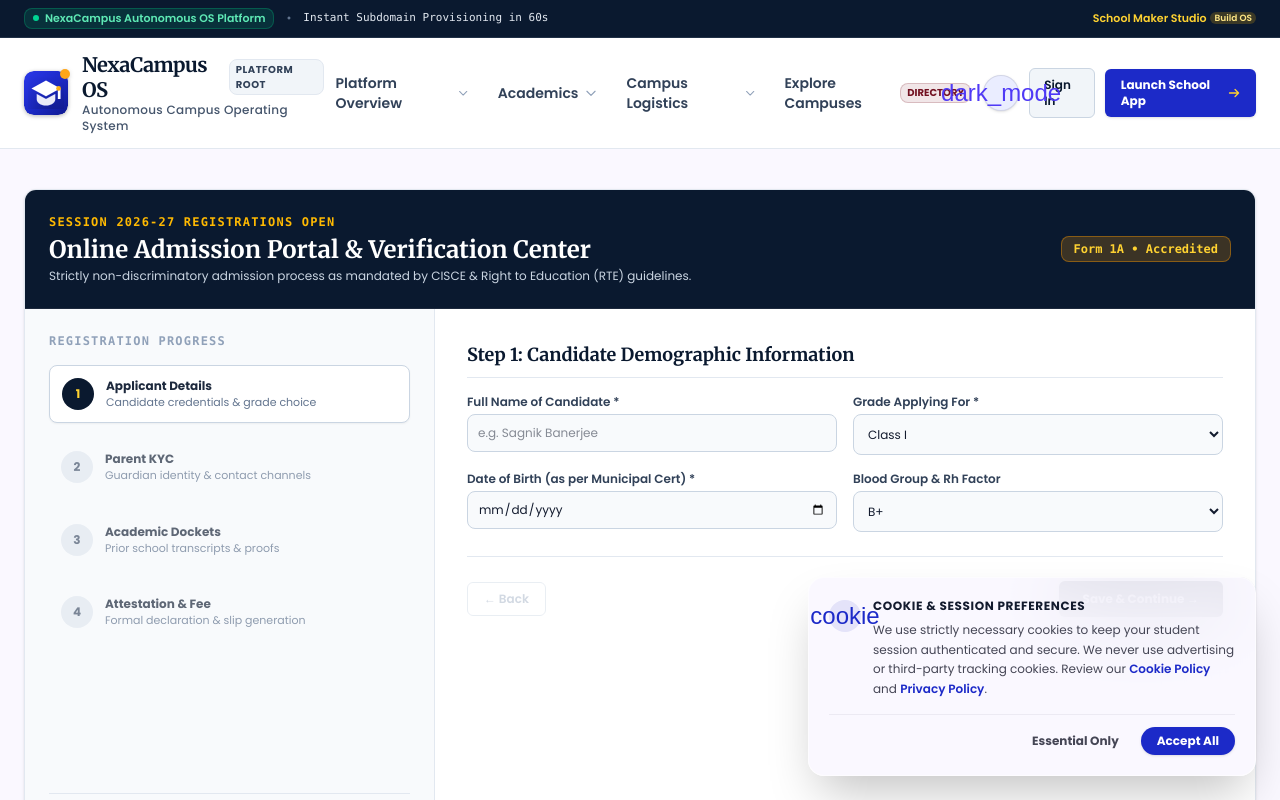
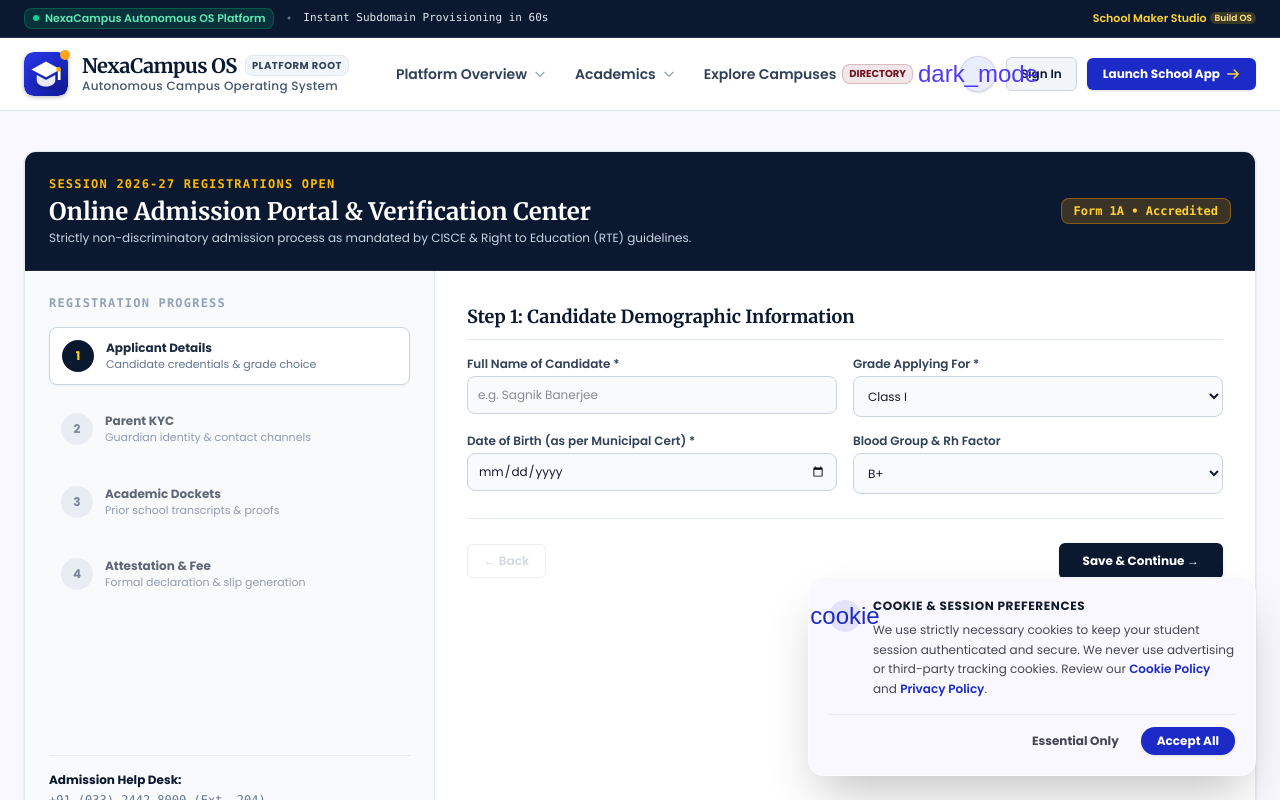
Before and after one commit to nexaCampus/school-webapp, a Next.js app: page /apply in a window 1280 px wide. Shown: the top 800 px of the page. Built offline with nearby package versions, Linux system fonts and the light colour scheme.

Commit message:
chore(nav): remove the Campus Logistics entry from the header (#125)
The institutional header still advertised a Campus Logistics dropdown even though the transit directory is reachable from the campus facilities page and the slide-over navigation.

Fixes #94

```diff
--- a/components/public/PublicHeader.tsx
+++ b/components/public/PublicHeader.tsx
@@ -67,16 +67,6 @@
         ...(isModuleEnabled('exams') ? [{ label: 'Board Examination Results', href: '/exams', desc: 'Terminal grade sheets & performance reports' }] : []),
         ...(isModuleEnabled('diary') ? [{ label: 'Homework & Daily Diary', href: '/diary', desc: 'Digital homework receipts & teacher remarks' }] : []),
         ...(isModuleEnabled('attendance') ? [{ label: 'Attendance System', href: '/attendance', desc: 'Biometric & period-wise statutory attendance' }] : []),
-      ],
-    },
-    {
-      label: 'Campus Logistics',
-      href: '/facilities',
-      dropdown: [
-        ...(isModuleEnabled('bus') ? [{ label: 'Bus GPS Radar', href: '/bus', desc: 'Live route telemetry & supervisor contacts' }] : []),
-        ...(isModuleEnabled('canteen') ? [{ label: 'Smart RFID Canteen', href: '/canteen', desc: 'Cashless meal wallet & dietary tracking' }] : []),
-        ...(isModuleEnabled('library') ? [{ label: 'Digital Library', href: '/library', desc: 'Online catalog & automated book reservation' }] : []),
-        ...(isModuleEnabled('health') ? [{ label: 'Health Infirmary', href: '/health', desc: 'Campus clinic records & vital telemetry' }] : []),
       ],
     },
     {
```
